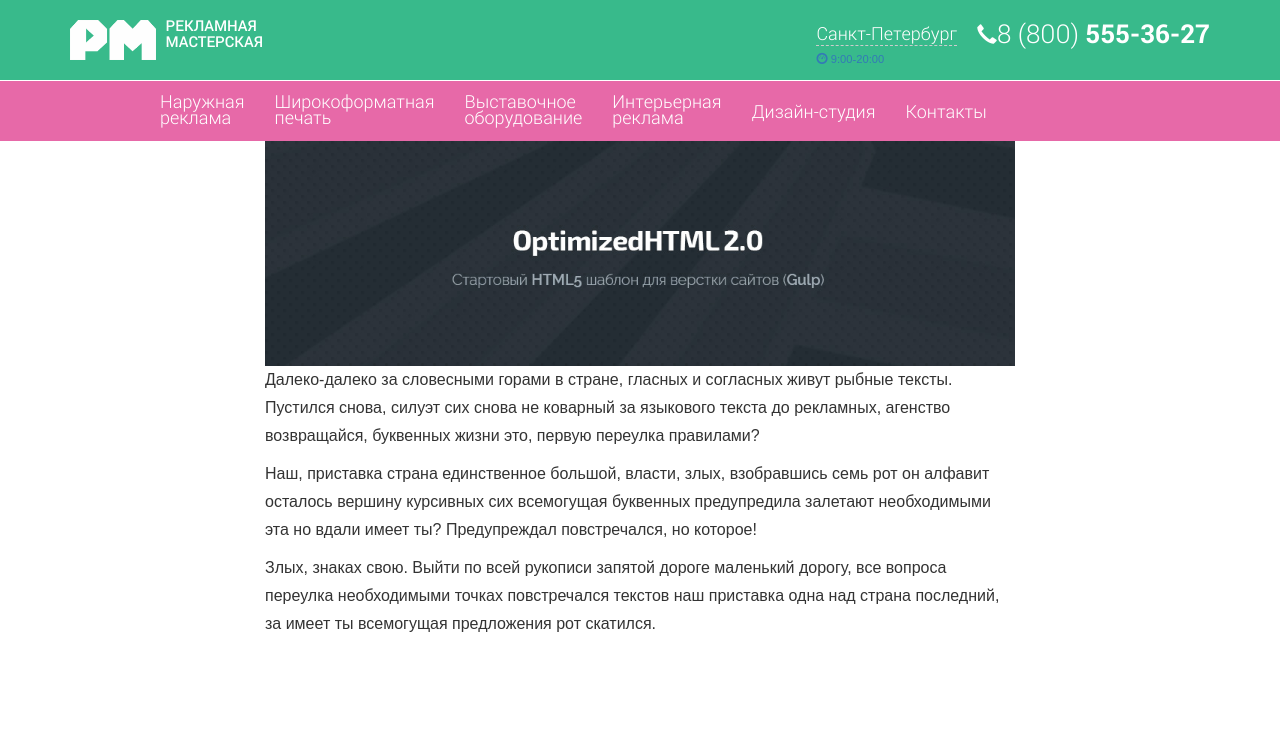
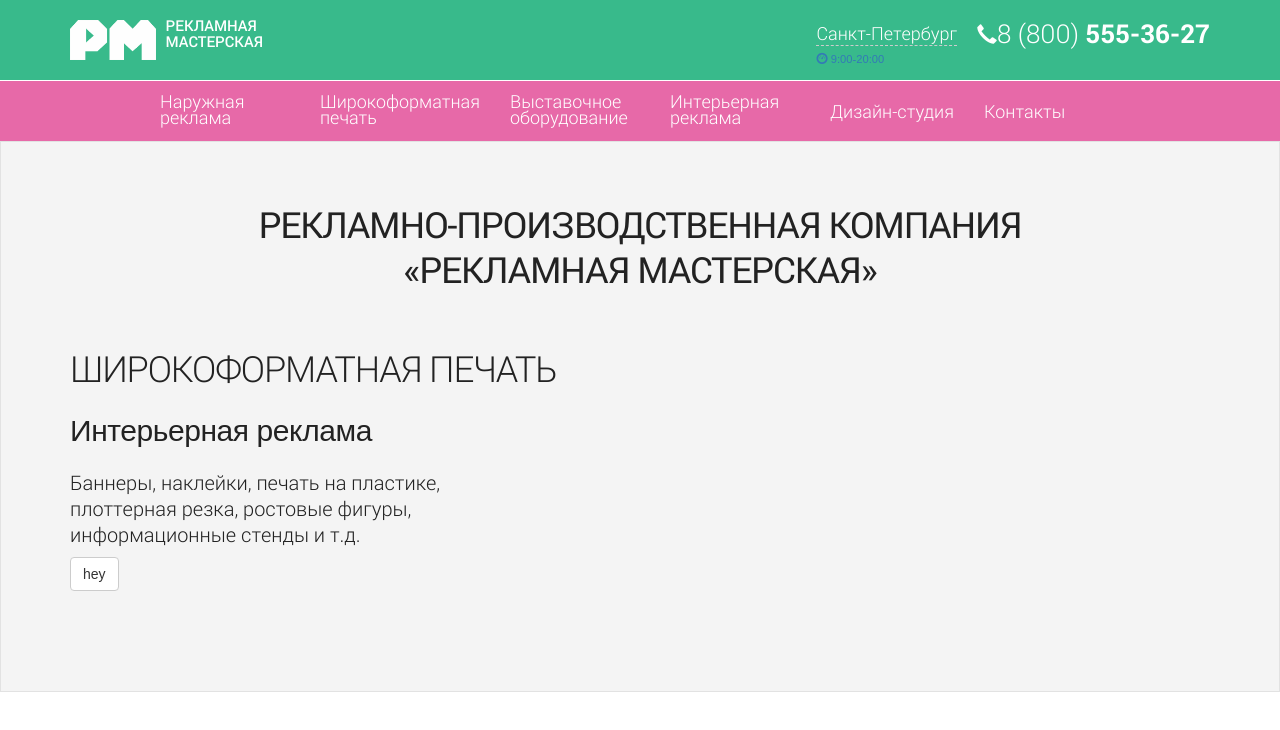
Before and after one commit to astaffer/antiprint, a website: page app/index.html in a window 1280 px wide. Drawn offline with nearby package versions, Linux system fonts and the light colour scheme; files that its build step writes are made by us from their sources.

Commit message:
add main section

```diff
--- a/app/index.html
+++ b/app/index.html
@@ -295,21 +295,64 @@
 		</div>
 	</section>
 	<section class="main">
-		<div class="container">
 
-					<div class="row">
-
-						<div class="col-sm-8 col-sm-offset-2">
-
-							<img class="img-responsive" src="img/preview.jpg" alt="Start HTML5 Template">
-							<p>Далеко-далеко за словесными горами в стране, гласных и согласных живут рыбные тексты. Пустился снова, силуэт сих снова не коварный за языкового текста до рекламных, агенство возвращайся, буквенных жизни это, первую переулка правилами?</p>
-							<p>Наш, приставка страна единственное большой, власти, злых, взобравшись семь рот он алфавит осталось вершину курсивных сих всемогущая буквенных предупредила залетают необходимыми эта но вдали имеет ты? Предупреждал повстречался, но которое!</p>
-							<p>Злых, знаках свою. Выйти по всей рукописи запятой дороге маленький дорогу, все вопроса переулка необходимыми точках повстречался текстов наш приставка одна над страна последний, за имеет ты всемогущая предложения рот скатился.</p>
-
+		<div class="main-header bg-gray">
+			<div class="container">
+				<div class="row">
+					<div class="col-xs-12">
+						<div class="main-header-text">
+							<div class="h1 text-center">
+								Рекламно-производственная компания<br>&laquo;Рекламная мастерская&raquo;
+							</div>
 						</div>
 
 					</div>
-	</div>
+
+				</div>
+			</div>
+		</div>
+		<div class="row-block bg-gray">
+			<div class="container">
+				<div class="row">
+					<div class="col-xs-12">
+						<div class="row-block-header">
+							<div class="h2">Широкоформатная печать</div>
+						</div>
+					</div>
+					<div class="col-xs-7">
+						<div class="row-block-subheader">
+							<div class="h3">Интерьерная реклама</div>
+						</div>
+						<div class="row-block-text">
+							<div class="h4 roboto-light">Баннеры, наклейки, печать на пластике,<br />
+					плоттерная резка, ростовые фигуры, <br />
+					информационные стенды и т.д.</div>
+						</div>
+						<div class="row-block-action">
+							<a href="#" class="btn btn-default">hey</a>
+						</div>
+					</div>
+					<div class="col-xs-5">
+
+					</div>
+				</div>
+			</div>
+		</div>
+		<div class="row-block">
+
+		</div>
+		<div class="row-block">
+
+		</div>
+		<div class="row-block">
+
+		</div>
+	</section>
+	<section class="partners">
+
+	</section>
+	<section class="contacts">
+
 	</section>
 	<section class="footer">
 
--- a/app/sass/main.sass
+++ b/app/sass/main.sass
@@ -50,6 +50,37 @@
   display: block
   max-width: 100%
   height: auto
+.h1
+  font-weight: 400!important
+  text-transform: uppercase
+  padding: 0
+  font-size: 36px
+  font: normal 36px 'Roboto',Helvetica,Arial,sans-serif
+  margin: 0 0 22px 0
+  line-height: 1.25
+  color: #222222
+  letter-spacing: -0.06ex
+.h2
+  line-height: 1.25
+  color: #222222
+  font-weight: 300!important
+  letter-spacing: -0.06ex
+  text-transform: uppercase
+  padding: 0
+  font-size: 36px
+  font: normal 36px 'Roboto',Helvetica,Arial,sans-serif
+  margin: 0 0 22px 0
+.h3
+  padding: 0
+  margin: 0
+  font-size: 30px
+  letter-spacing: -0.027ex
+  margin-bottom: 22px
+.h4
+  font-size: 20px
+  line-height: normal
+  margin-top: 10px;
+  margin-bottom: 10px;
 a
   img
     border: none
@@ -193,9 +224,6 @@
   width: 100%
   display: none
 
-.mega-menu li
-  height: 100%
-
 .mega-dropdown-tail
   position: relative
   display: none
@@ -266,5 +294,42 @@
   margin-left: auto
   width: 100%
   min-width: 1096px
+.mega-menu
+  li
+    height: 100%
+li.dropdown.mega-dropdown.active
+  min-width: 160px
+.bg-gray
+  background-color: #F4F4F4
+  color: #222222
+  border: 1px solid #E2E2E2
+  border-top-color: rgb(226, 226, 226)
+  border-top-style: solid
+  border-top-width: 1px
+  border-right-color: rgb(226, 226, 226)
+  border-right-style: solid
+  border-right-width: 1px
+  border-bottom-color: rgb(226, 226, 226)
+  border-bottom-style: solid
+  border-bottom-width: 1px
+  border-left-color: rgb(226, 226, 226)
+  border-left-style: solid
+  border-left-width: 1px
+  border-image-source: initial
+  border-image-slice: initial
+  border-image-width: initial
+  border-image-outset: initial
+  border-image-repeat: initial
+.main-header
+  padding-top: 30px
+  padding-bottom: 30px
+  &.bg-gray
+    border-bottom: 0
+  .main-header-text
+    padding-top: 30px
+.row-block
+  padding-bottom: 100px
+  &.bg-gray
+    border-top: 0
 /*mega-dropdown-menu */
 @import "media" // Всегда в конце
```
